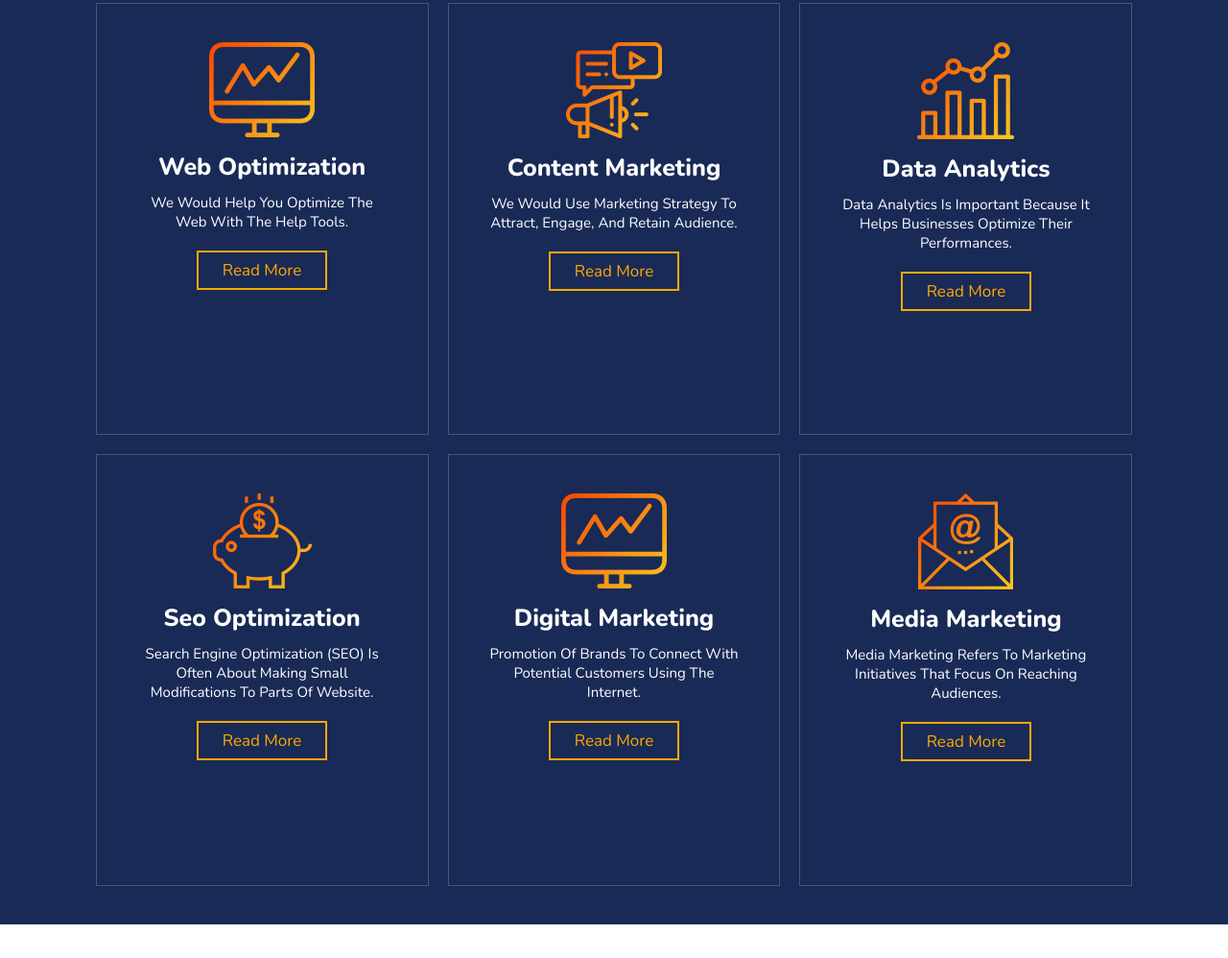
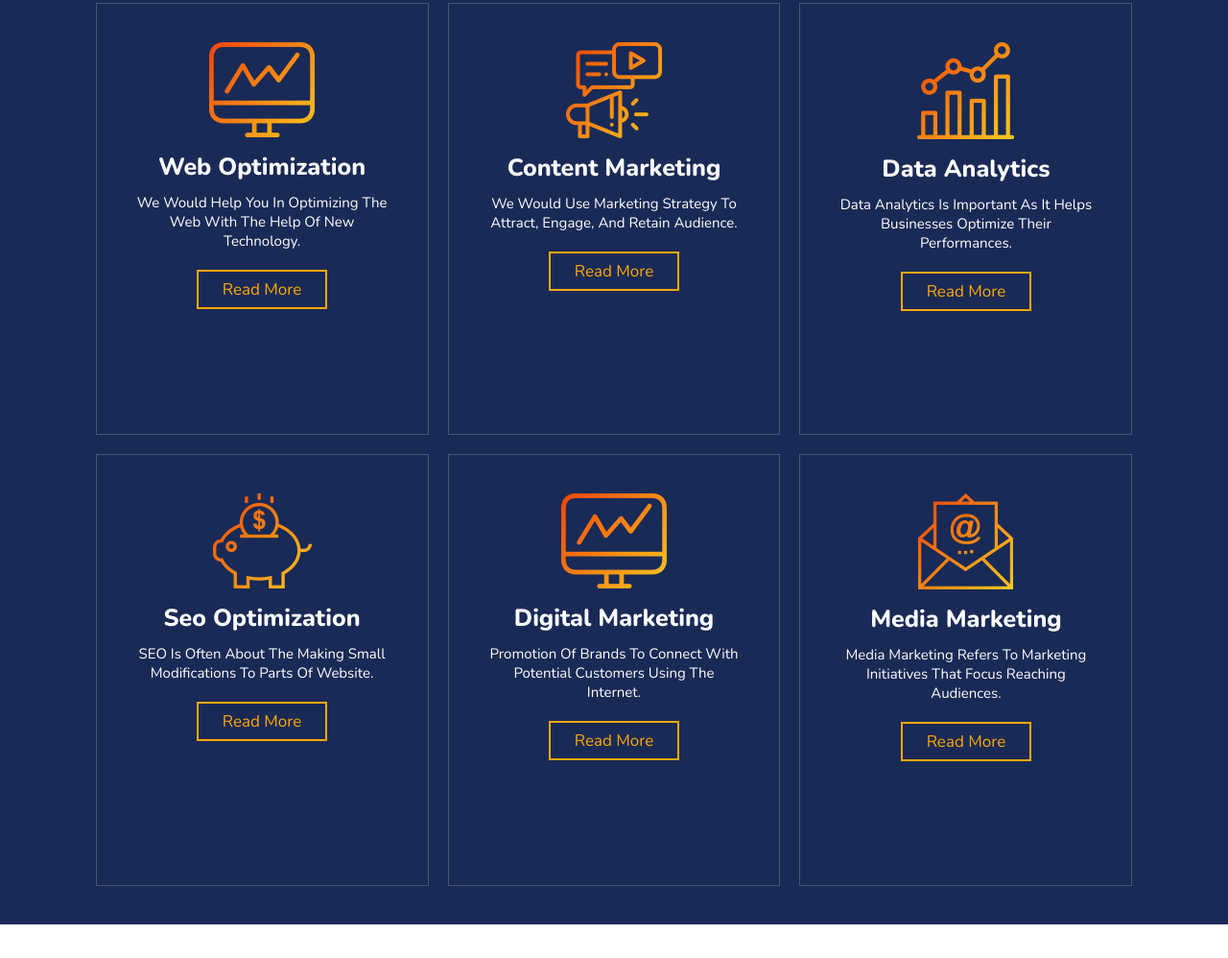
Before and after one commit to AbhishekDhakad/IT_Service, a plain HTML site: page index.html in a window 1280 px wide. Shown: the part 1777-2775 px from the top of the page at 96% size. Drawn offline with nearby package versions, Linux system fonts and the light colour scheme.

Commit message:
Update index.html

```diff
--- a/index.html
+++ b/index.html
@@ -103,7 +103,7 @@
         <div class="box">
             <img src="images/s1.png" alt="">
             <h3>web optimization</h3>
-            <p>We would help you optimize the web with the help tools.</p>
+            <p>We would help you in optimizing the web with the help of new technology.</p>
             <a href="#" class="btn">read more</a>
         </div>
 
@@ -117,14 +117,14 @@
         <div class="box">
             <img src="images/s3.png" alt="">
             <h3>data analytics</h3>
-            <p>Data analytics is important because it helps businesses optimize their performances.</p>
+            <p>Data analytics is important as it helps businesses optimize their performances.</p>
             <a href="#" class="btn">read more</a>
         </div>
 
         <div class="box">
             <img src="images/s4.png" alt="">
             <h3>seo optimization</h3>
-            <p>Search engine optimization (SEO) is often about making small modifications to parts of website.</p>
+            <p>SEO is often about the making small modifications to parts of website.</p>
             <a href="#" class="btn">read more</a>
         </div>
 
@@ -138,7 +138,7 @@
         <div class="box">
             <img src="images/s5.png" alt="">
             <h3>media marketing</h3>
-            <p>Media marketing refers to marketing initiatives that focus on reaching audiences.</p>
+            <p>Media marketing refers to marketing initiatives that focus reaching audiences.</p>
             <a href="#" class="btn">read more</a>
         </div>
 
```
